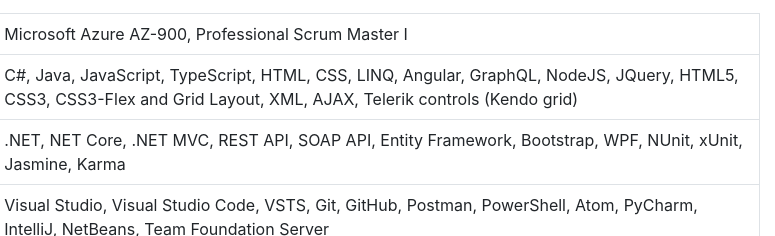
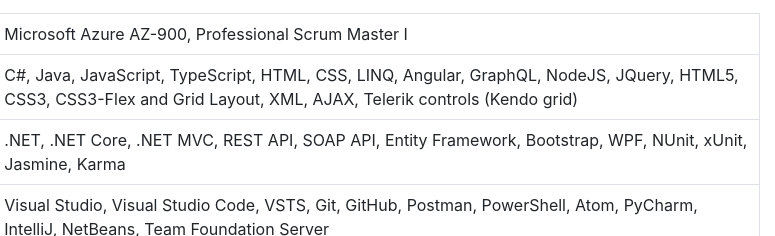
Before and after one commit to jmamaniya/jmamaniya.github.io, a plain HTML site: page index.html in a window 1280 px wide. Shown: the part 4584-4820 px from the top of the page, 472-1247 px from the left. Drawn offline with nearby package versions, Linux system fonts and the light colour scheme; a web font is replaced by a local one.

Commit message:
small fix for skills

```diff
--- a/index.html
+++ b/index.html
@@ -437,7 +437,7 @@
             <tr>
               <td><strong>Framework </strong></td>
               <td>
-                .NET, NET Core, .NET MVC, REST API, SOAP API, Entity Framework,
+                .NET, .NET Core, .NET MVC, REST API, SOAP API, Entity Framework,
                 Bootstrap, WPF, NUnit, xUnit, Jasmine, Karma
               </td>
             </tr>
```
